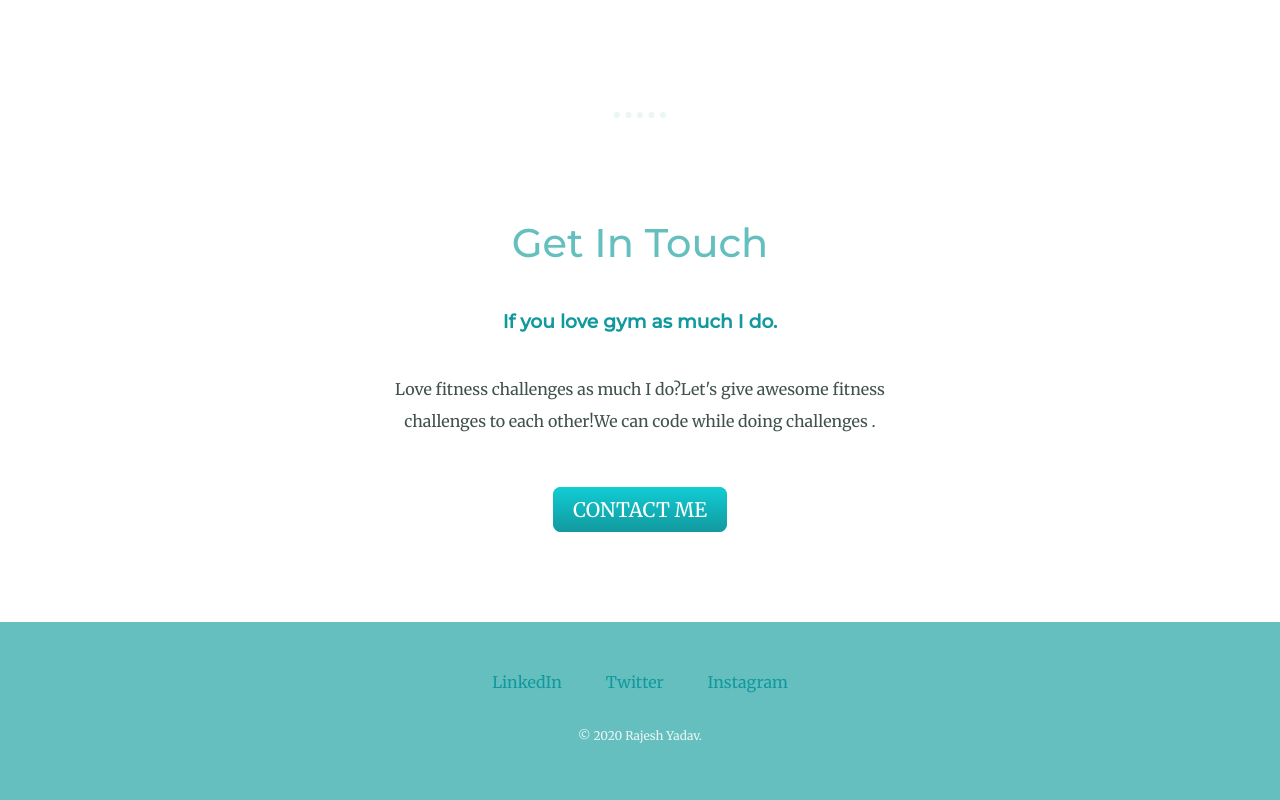
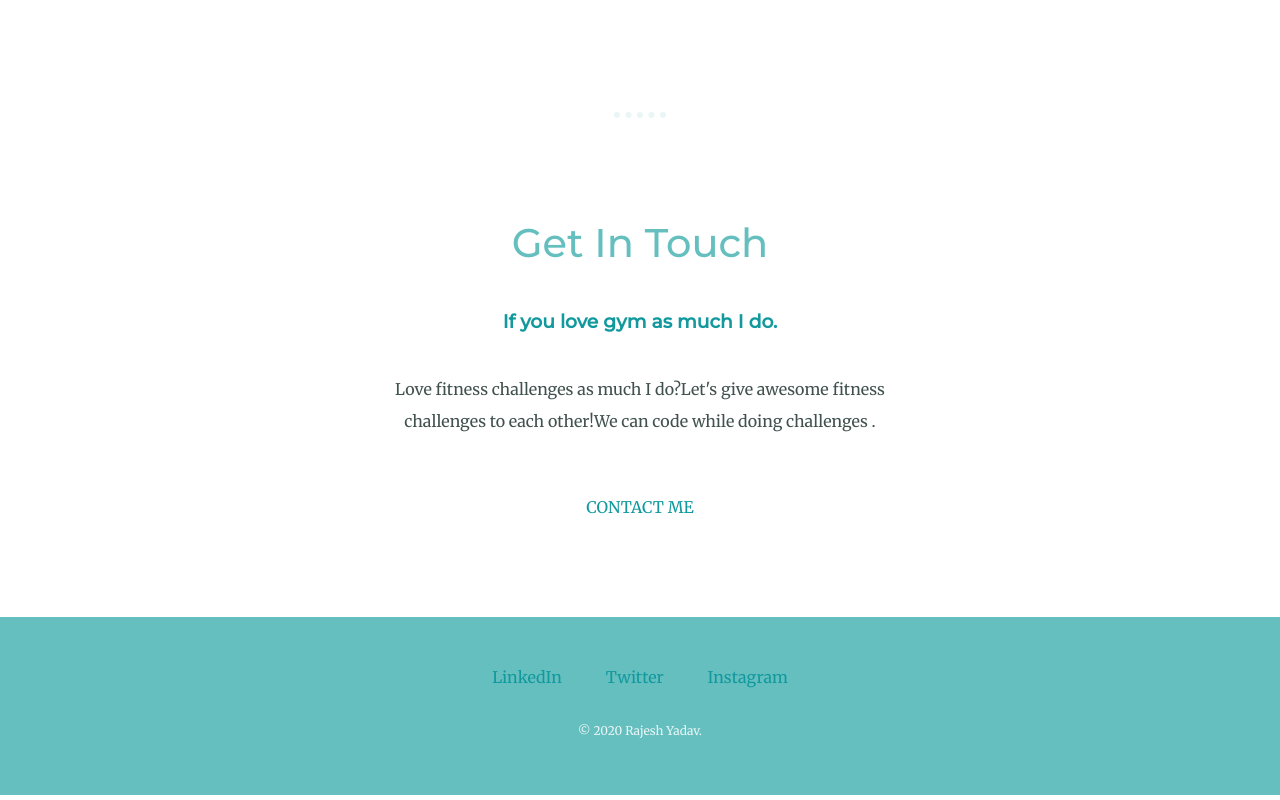
Before and after one commit to rajesh28797/Web-design-CV-based-HTML-CSS-, a plain HTML site: page index.html in a window 1280 px wide. Shown: the part 2222-3022 px from the top of the page. Drawn offline with Linux system fonts and the light colour scheme.

Commit message:
Update styles.css

```diff
--- a/css/styles.css
+++ b/css/styles.css
@@ -105,33 +105,3 @@ p{
   left: 350px;
   top: 500px;
 }
-
-.btn {
-background: #11CDD4;
-background-image: -webkit-linear-gradient(top, #11CDD4, #11999E);
-background-image: -moz-linear-gradient(top, #11CDD4, #11999E);
-background-image: -ms-linear-gradient(top, #11CDD4, #11999E);
-background-image: -o-linear-gradient(top, #11CDD4, #11999E);
-background-image: linear-gradient(to bottom, #11CDD4, #11999E);
--webkit-border-radius: 8;
--moz-border-radius: 8;
-border-radius: 8px;
-color: #FFFFFF;
-font-family: 'Merriweather', serif;
-font-size: 20px;
-padding: 10px 20px 10px 20px;
-text-decoration: none;
-
-}
-
-.btn:hover {
-
-background: #30E3CB;
-background-image: -webkit-linear-gradient(top, #30E3CB, #2BC4AD);
-background-image: -moz-linear-gradient(top, #30E3CB, #2BC4AD);
-background-image: -ms-linear-gradient(top, #30E3CB, #2BC4AD);
-background-image: -o-linear-gradient(top, #30E3CB, #2BC4AD);
-background-image: linear-gradient(to bottom, #30E3CB, #2BC4AD);
-
-text-decoration: none;
-}
```
